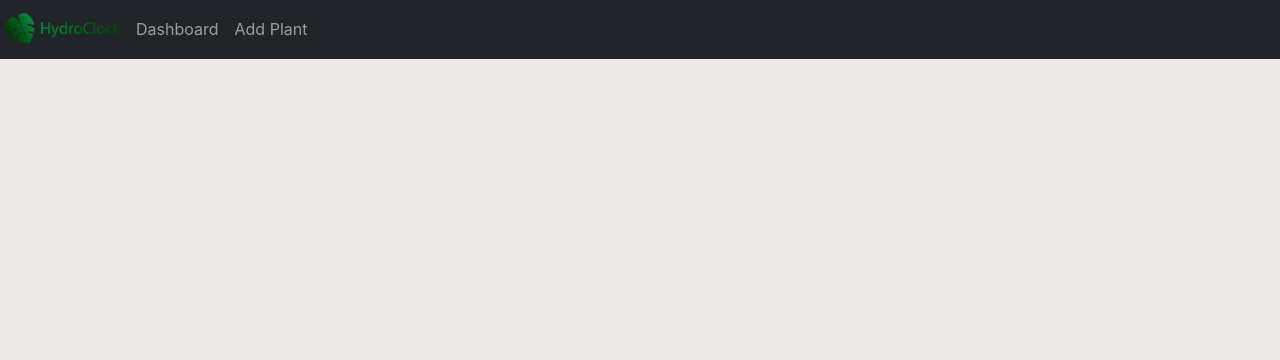
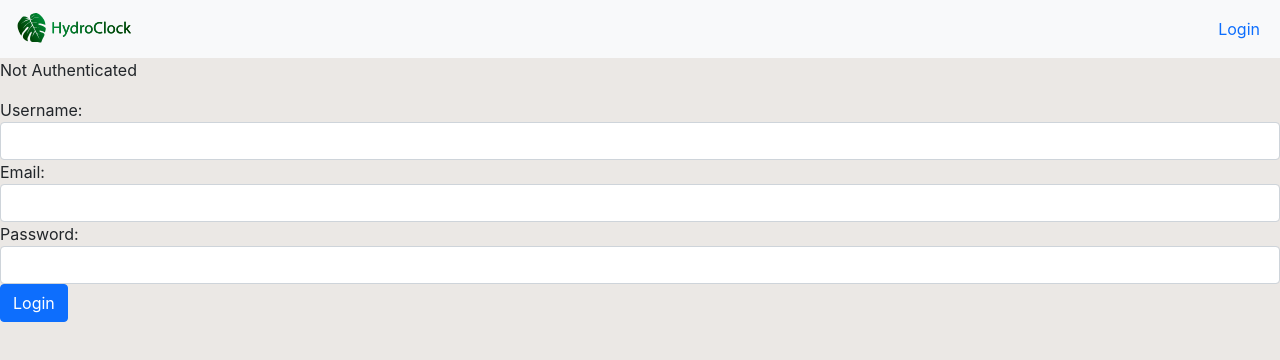
Before and after one commit to nceccanti/web-dev-final-project, a React (Create React App) app: page /signup in a window 1280 px wide. Shown: the top 360 px of the page. Built offline with nearby package versions, Linux system fonts and the light colour scheme.

Commit message:
User authentication on front end

```diff
--- a/src/App.js
+++ b/src/App.js
@@ -1,22 +1,57 @@
 import "bootstrap/dist/css/bootstrap.min.css"
 import { BrowserRouter as Router, Route } from "react-router-dom";
+import React, {Component} from 'react';
 
 import Navbar from "./components/navbar.component";
 import Home from "./components/home.component";
 import PlantList from "./components/plant-list.component.js";
 import AddPlant from "./components/add-plant.component";
+import Login from "./components/login.component";
+import SignUp from "./components/sign-up.component";
 
-function App() {
+export default class App extends Component {
+  constructor(props) {
+    super(props);
+    this.state = {currentUser:null};
+
+    this.onUserAuthenticated = this.onUserAuthenticated.bind(this);
+    this.logout = this.logout.bind(this);
+  }
+
+  logout() {
+    if (this.state.currentUser != null) {
+      sessionStorage.removeItem('currentUser');
+      this.setState({currentUser:null});
+    }
+  }
+
+  onUserAuthenticated(user) {
+    console.log("User authenticated");
+    sessionStorage.setItem("currentUser", user);
+    this.setState({currentUser:user});
+  }
+
+  render () {
+    const currentUser = this.state.currentUser;
+    let p
+    if (currentUser) {
+      p = <p>Authenticated</p>;
+    }
+    else {
+      p = <p>Not Authenticated</p>;
+    }
     return (
       <Router>
         <div className="App">
-        <Navbar />
+          <Navbar logout={this.logout} currentUser={this.state.currentUser}/>
+          {p}
           <Route path="/home" component={Home} />
           <Route path="/dashboard" component={PlantList} />
           <Route path="/addplant" component={AddPlant} />
+          <Route path="/login" render={(props) => (<Login {...props} onUserAuthenticated={this.onUserAuthenticated}/>)} />
+          <Route path="/signup" render={(props) => (<SignUp {...props} />)} />
         </div>
       </Router>
-  );
+    )
   }
-
-export default App;
+}
--- /dev/null
+++ b/src/components/login.component.js
@@ -0,0 +1,77 @@
+import React, {Component} from 'react';
+import axios from 'axios';
+import '../index.css';
+
+export default class Login extends Component {
+    constructor(props) {
+        super(props)
+        this.state = {email:"", password:"", msg:""}
+
+        this.onEmailChange = this.onEmailChange.bind(this);
+        this.onPasswordChange = this.onPasswordChange.bind(this);
+        this.onMessageChange = this.onMessageChange.bind(this);
+        this.processResponse = this.processResponse.bind(this);
+    }
+
+    onEmailChange(event) {
+        this.setState({email: event.target.value});
+    }
+
+    onPasswordChange(event) {
+        this.setState({password: event.target.value});
+    }
+
+    onMessageChange(message) {
+        this.setState({msg: message});
+    }
+
+    processResponse(res) {
+        if (res.status === 200) {
+            this.props.onUserAuthenticated(res.data.msg.username);
+            this.props.history.push(`/dashboard`);
+        }
+        else if (res.status === 401) {
+            this.onMessageChange("Authentication failed");
+        }
+    }
+
+    handleSubmit(e) {
+        e.preventDefault();
+
+        // CONNECT TO BACKEND ENDPOINT HERE
+        axios.post('http://localhost:5000/api/auth/login', this.state).then(res => this.processResponse(res)).catch(res => this.processResponse);
+    }
+
+    render() {
+        const email = this.state.email;
+        const password = this.state.password;
+        const msg = this.state.msg;
+
+        return (
+            <form onSubmit={this.handleSubmit.bind(this)} method="POST">
+                <p style={{color:"red"}}>{msg}</p>
+                <div className="form-group">
+                    <label>Email: </label>
+                    <input  type="email"
+                        required
+                        className="form-control"
+                        onChange={this.onEmailChange}
+                        value={email}
+                    />
+                </div>
+                <div className="form-group">
+                    <label>Password: </label>
+                    <input type="password"
+                        required
+                        className="form-control"
+                        onChange={this.onPasswordChange}
+                        value={password}
+                    />
+                </div>
+                <div className="form-group">
+                    <input type="submit" value="Login" className="btn btn-primary" />
+                </div>
+            </form>
+        )
+    }
+}
--- a/src/components/navbar.component.js
+++ b/src/components/navbar.component.js
@@ -7,17 +7,24 @@ export default class Navbar extends Component {
 
 render() {
   return (
-      <nav className="navbar navbar-dark bg-dark navbar-expand-lg">
-        <Link to="/home" className="logo"><LogoSvg /></Link>
-        <div className="collapse navbar-collapse">
-        <ul className="navbar-nav mr-auto">
-          <li className="navbar-item">
-          <Link to="/dashboard" className="nav-link">Dashboard</Link>
-          </li>
-          <li className="navbar-item">
-          <Link to="/addplant" className="nav-link">Add Plant</Link>
+    <nav className="navbar navbar-expand-sm bg-light">
+      <div class="container-fluid">
+      <Link to="/home" className="logo navbar-header"><LogoSvg /></Link>
+      {this.props.currentUser
+      ? <div className="navbar-nav">
+        <ul class="nav navbar-nav">
+          <li><Link to="/dashboard" className="nav-link">Dashboard</Link></li>
+          <li><Link to="/home" onClick={this.props.logout} className="nav-link">Logout</Link></li>
+        </ul>
+        </div>
+      : <div className="navbar-nav">
+          <ul className="nav navbar-nav navbar-right">
+            <li className="nav-item">
+              <Link to="/login" className="nav-link">Login</Link>
             </li>
           </ul>
+        </div>
+      }
       </div>
     </nav>
   );
--- a/src/components/plant-list.component.js
+++ b/src/components/plant-list.component.js
@@ -2,6 +2,11 @@ import React, {Component} from 'react';
 import '../index.css';
 
 export default class PlantList extends Component {
+    constructor(props) {
+        super(props);
+
+        this.state = {plants:null};
+    }
     render() {
         return (
         <div>
--- /dev/null
+++ b/src/components/sign-up.component.js
@@ -0,0 +1,91 @@
+import React, {Component} from 'react';
+import axios from 'axios';
+import '../index.css';
+
+export default class SignUp extends Component {
+    constructor(props) {
+        super(props)
+        this.state = {email:"", password:"", username:"", msg:""}
+
+        this.onEmailChange = this.onEmailChange.bind(this);
+        this.onPasswordChange = this.onPasswordChange.bind(this);
+        this.onUsernameChange = this.onUsernameChange.bind(this);
+        this.onMessageChange = this.onMessageChange.bind(this);
+    }
+
+    onEmailChange(event) {
+        this.setState({email: event.target.value});
+    }
+
+    onPasswordChange(event) {
+        this.setState({password: event.target.value});
+    }
+
+    onUsernameChange(event) {
+        this.setState({username: event.target.value});
+    }
+
+    onMessageChange(message) {
+        this.setState({msg: message});
+    }
+
+    processResponse(res) {
+        if (res.status === 201) {
+            this.onMessageChange("Account created");
+        }
+        else if (res.status === 500) {
+            this.onMessageChange("Could not create account");
+        }
+    }
+
+
+    handleSubmit(e) {
+        e.preventDefault();
+        console.log(this.state);
+        // CONNECT TO BACKEND ENDPOINT HERE
+        axios.post('http://localhost:5000/api/auth/signup', this.state).then(res=> console.log(res.data));
+    }
+
+    render() {
+        const email = this.state.email;
+        const password = this.state.password;
+        const username = this.state.username;
+        const msg = this.state.msg;
+
+        return (
+            <form onSubmit={this.handleSubmit.bind(this)} method="POST">
+                <p style={{color:"red"}}>{msg}</p>
+                <div className="form-group">
+                    <label>Username: </label>
+                    <input type="text"
+                        required
+                        className="form-control"
+                        onChange={this.onUsernameChange}
+                        value={username}
+                    />
+                </div>
+                <div className="form-group">
+                    <label>Email: </label>
+                    <input  type="email"
+                        required
+                        className="form-control"
+                        onChange={this.onEmailChange}
+                        value={email}
+                    />
+                </div>
+                <div className="form-group">
+                    <label>Password: </label>
+                    <input type="password"
+                        required
+                        className="form-control"
+                        onChange={this.onPasswordChange}
+                        value={password}
+                    />
+                </div>
+                <div className="form-group">
+                    <input type="submit" value="Login" className="btn btn-primary" />
+                </div>
+            </form>
+        )
+    }
+}
```
Also changed, not shown: src/components/contact-us.component.js (added, +58 -0 lines), src/components/footer.component.js (added, +14 -0 lines), 1 other file (tests, documents, lock files or other folders). Lines whose indentation alone changed are shown as unchanged.
